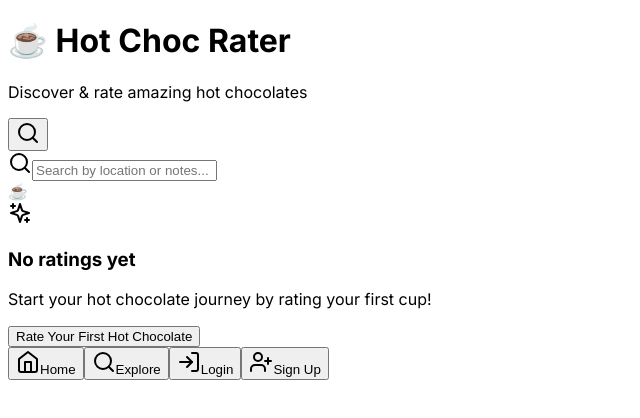
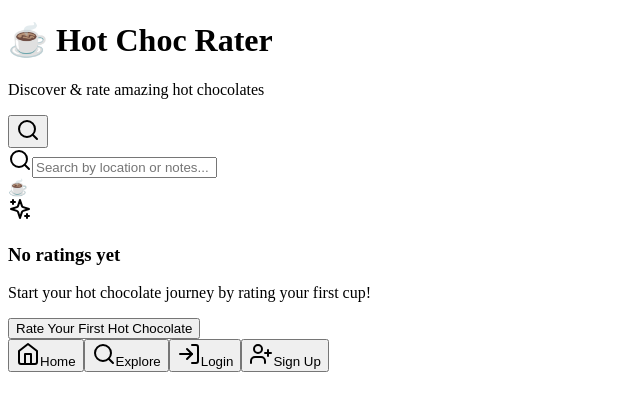
Before and after one commit to taylorelley/hot-choc, a Next.js app: page / in a window 1280 px wide. Shown: the top 418 px of the page, without its empty margins (0-640 px from the left). Built offline with nearby package versions, Linux system fonts and the light colour scheme.

Commit message:
Fix Next build and ESLint

```diff
--- a/app/layout.tsx
+++ b/app/layout.tsx
@@ -1,10 +1,7 @@
 import type React from "react"
 import type { Metadata } from "next"
-import { Inter } from "next/font/google"
 import "./globals.css"
 import Navbar from "@/components/navbar"
-
-const inter = Inter({ subsets: ["latin"] })
 
 export const metadata: Metadata = {
   title: "Hot Choc Rater - Rate & Discover Amazing Hot Chocolates",
@@ -25,7 +22,7 @@ export default function RootLayout({
 }) {
   return (
     <html lang="en">
-      <body className={inter.className}>
+      <body>
         <main className="relative">
           {children}
           <Navbar />
--- a/jest.config.js
+++ b/jest.config.js
@@ -6,6 +6,6 @@ module.exports = {
   },
   setupFilesAfterEnv: ['@testing-library/jest-dom'],
   globals: {
-    'ts-jest': { diagnostics: false },
+    'ts-jest': { diagnostics: false, tsconfig: 'tsconfig.jest.json' },
   },
 }
--- a/package.json
+++ b/package.json
@@ -15,6 +15,7 @@
     "eslint-plugin-react": "^7.37.5",
     "@typescript-eslint/eslint-plugin": "^7.7.0",
     "@typescript-eslint/parser": "^7.7.0",
+    "eslint-config-next": "^14.2.3",
     "jest": "^29.7.0",
     "jest-environment-jsdom": "^30.0.4",
     "prettier": "^3.2.5",
@@ -28,6 +29,7 @@
     "next": "^14.2.3",
     "react": "^18.2.0",
     "react-dom": "^18.2.0",
+    "class-variance-authority": "^0.7.0",
     "cors": "^2.8.5",
     "body-parser": "^2.2.0",
     "bcryptjs": "^3.0.2",
--- /dev/null
+++ b/tsconfig.jest.json
@@ -0,0 +1,6 @@
+{
+  "extends": "./tsconfig.json",
+  "compilerOptions": {
+    "jsx": "react-jsx"
+  }
+}
```
Also changed, not shown: tsconfig.json (+27 -5 lines), .eslintrc.json.
